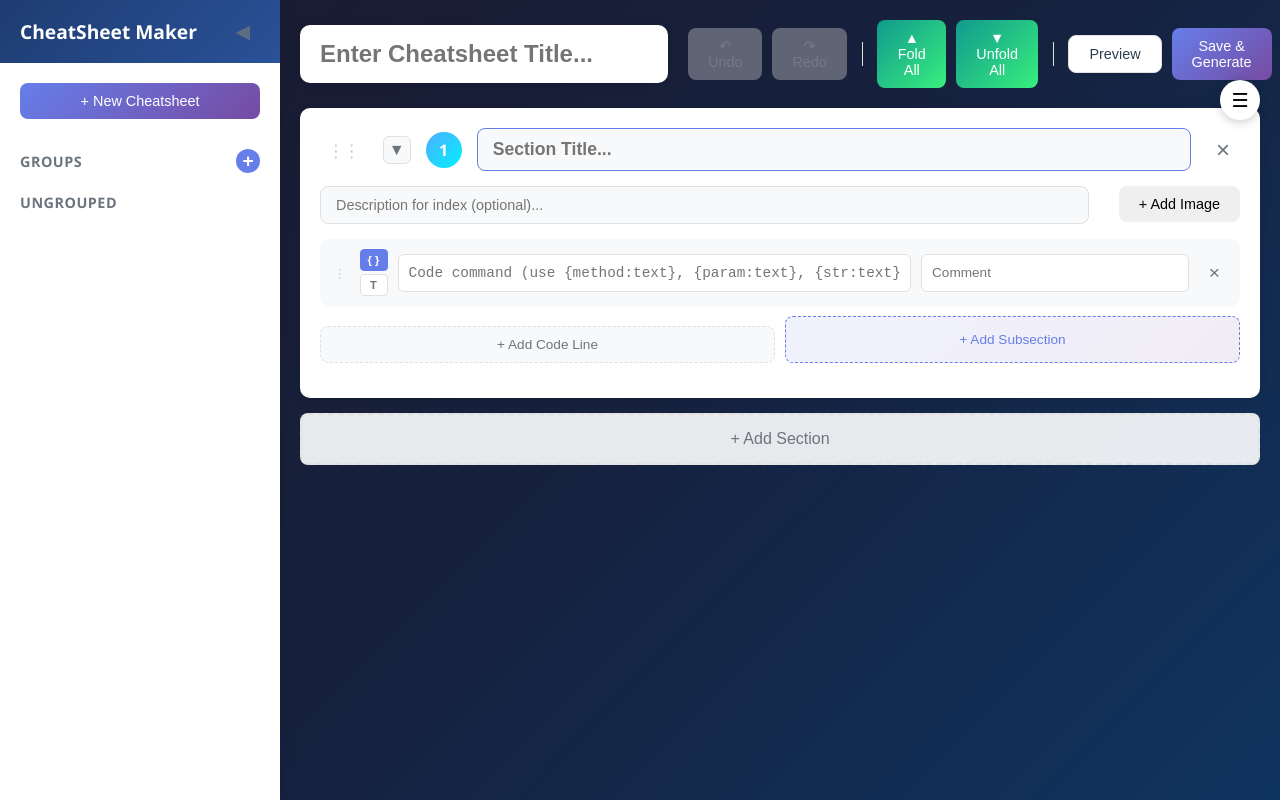
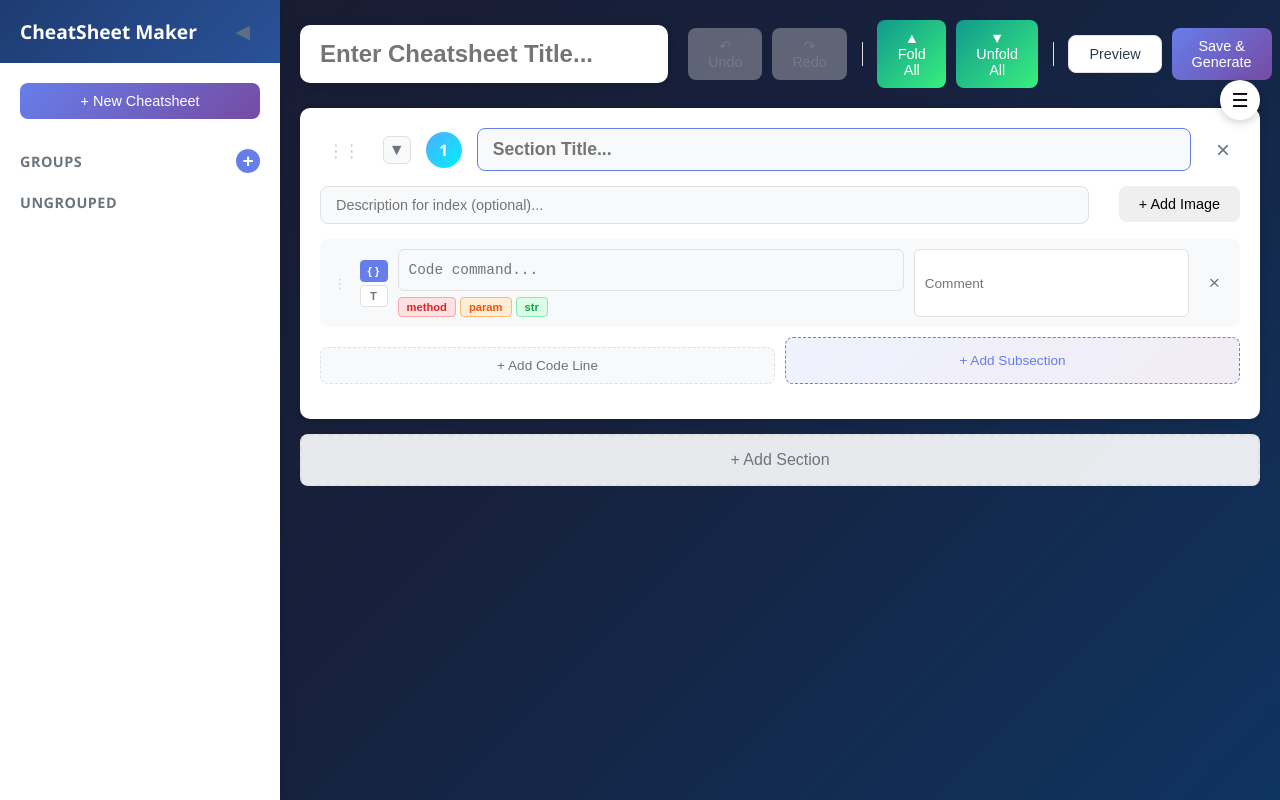
Before and after one commit to PabloGonzalezMartin/CheatSheetMaker, a Flask app: page / in a window 1280 px wide. Run offline with Flask 3, Linux system fonts and the light colour scheme.

Commit message:
(feature): Added bottoms for method, param and str

```diff
--- a/app.py
+++ b/app.py
@@ -1329,7 +1329,7 @@ def generate_html(data):
                 bottom: 0;
                 left: 0;
                 right: 0;
-                padding: 4px 10px !important;
+                padding: 1px 10px !important;
                 background: white !important;
                 border-top: 1px solid #ccc !important;
                 font-size: 0.6rem !important;
--- a/static/css/style.css
+++ b/static/css/style.css
@@ -767,7 +767,10 @@ body {
     border-radius: 6px;
     resize: vertical;
     min-height: 60px;
+    max-height: 300px;
     width: 100%;
+    line-height: 1.5;
+    overflow-y: auto;
 }
 
 .text-input:focus {
@@ -785,13 +788,155 @@ body {
     gap: 10px;
 }
 
-.command-input {
+/* Command Input Wrapper with Syntax Buttons */
+.command-input-wrapper {
     flex: 2;
+    display: flex;
+    flex-direction: column;
+    gap: 6px;
+}
+
+/* Command Editor - Contenteditable WYSIWYG editor */
+.command-editor {
+    width: 100%;
+    min-height: 38px;
+    max-height: 200px;
+    overflow-y: auto;
     font-family: 'Courier New', monospace;
     font-size: 0.9rem;
     padding: 10px;
     border: 1px solid var(--border-color);
     border-radius: 6px;
+    background: var(--bg-light);
+    color: #6c757d;
+    line-height: 1.4;
+    white-space: pre-wrap;
+    word-wrap: break-word;
+}
+
+.command-editor:focus {
+    outline: none;
+    border-color: var(--primary-color);
+}
+
+/* Placeholder for empty contenteditable */
+.command-editor:empty::before {
+    content: attr(data-placeholder);
+    color: var(--text-muted);
+    pointer-events: none;
+}
+
+.command-editor:focus:empty::before {
+    content: attr(data-placeholder);
+}
+
+/* Syntax highlighting colors - inline spans */
+.command-editor .hl-method {
+    color: #e74c3c;
+    font-weight: 500;
+}
+
+.command-editor .hl-param {
+    color: #f39c12;
+}
+
+.command-editor .hl-str {
+    color: #27ae60;
+}
+
+.command-editor .hl-comment {
+    color: #27ae60;
+    font-style: italic;
+}
+
+/* Syntax Buttons Container */
+.syntax-buttons {
+    display: flex;
+    gap: 4px;
+    flex-wrap: wrap;
+}
+
+/* Syntax Buttons */
+.syntax-btn {
+    padding: 3px 8px;
+    font-size: 0.7rem;
+    font-weight: 600;
+    border: 1px solid;
+    border-radius: 4px;
+    cursor: pointer;
+    transition: all 0.15s ease;
+    text-transform: lowercase;
+}
+
+.syntax-btn:hover {
+    transform: translateY(-1px);
+    box-shadow: 0 2px 4px rgba(0, 0, 0, 0.1);
+}
+
+.syntax-btn:active {
+    transform: translateY(0);
+}
+
+/* Method button (red) */
+.syntax-method {
+    background: #fee2e2;
+    border-color: #fca5a5;
+    color: #dc2626;
+}
+
+.syntax-method:hover,
+.syntax-method.active {
+    background: #fecaca;
+    border-color: #f87171;
+}
+
+.syntax-method.active {
+    box-shadow: 0 0 0 2px #dc2626;
+    transform: scale(1.05);
+}
+
+/* Parameter button (orange) */
+.syntax-param {
+    background: #ffedd5;
+    border-color: #fdba74;
+    color: #ea580c;
+}
+
+.syntax-param:hover,
+.syntax-param.active {
+    background: #fed7aa;
+    border-color: #fb923c;
+}
+
+.syntax-param.active {
+    box-shadow: 0 0 0 2px #ea580c;
+    transform: scale(1.05);
+}
+
+/* String button (green) */
+.syntax-str {
+    background: #dcfce7;
+    border-color: #86efac;
+    color: #16a34a;
+}
+
+.syntax-str:hover,
+.syntax-str.active {
+    background: #bbf7d0;
+    border-color: #4ade80;
+}
+
+.syntax-str.active {
+    box-shadow: 0 0 0 2px #16a34a;
+    transform: scale(1.05);
+}
+
+/* Comment button */
+.syntax-comment {
+    background: #f0fdf4;
+    border-color: #a7f3d0;
+    color: #059669;
+    font-family: 'Courier New', monospace;
 }
 
 .comment-input {
@@ -803,7 +948,6 @@ body {
     color: var(--text-muted);
 }
 
-.command-input:focus,
 .comment-input:focus {
     outline: none;
     border-color: var(--primary-color);
--- a/static/js/app.js
+++ b/static/js/app.js
@@ -87,6 +87,9 @@ function initializeApp() {
 
     // Setup drag and drop
     setTimeout(setupDragAndDrop, 200);
+
+    // Initialize auto-resize for textareas
+    initAutoResize();
 }
 
 /**
@@ -172,7 +175,8 @@ function handleKeyboardShortcuts(e) {
  * Handle input changes for undo/redo
  */
 function handleInputChange(e) {
-    if (e.target.matches('.title-input, .section-title-input, .subsection-title-input, .section-description-input, .command-input, .comment-input, .text-input, .image-width-input')) {
+    if (e.target.matches('.title-input, .section-title-input, .subsection-title-input, .section-description-input, .command-editor, .comment-input, .text-input, .image-width-input') ||
+        e.target.closest('.command-editor')) {
         saveToHistory();
     }
 }
@@ -287,6 +291,11 @@ function loadCheatsheetData(data) {
     } else {
         addSection();
     }
+
+    // Auto-resize text-input textareas after loading
+    requestAnimationFrame(() => {
+        document.querySelectorAll('.text-input').forEach(autoResizeTextarea);
+    });
 }
 
 /**
@@ -340,7 +349,9 @@ function loadCodeLine(container, line) {
 
         if (codeInputs) codeInputs.style.display = 'none';
         if (textInputs) textInputs.style.display = 'flex';
-        if (textInput) textInput.value = line.text || '';
+        if (textInput) {
+            textInput.value = line.text || '';
+        }
 
         codeBtns.forEach(btn => {
             if (btn.dataset.type === 'text') {
@@ -350,12 +361,25 @@ function loadCodeLine(container, line) {
             }
         });
     } else {
-        const commandInput = lineEl.querySelector('.command-input');
+        const commandEditor = lineEl.querySelector('.command-editor');
         const commentInput = lineEl.querySelector('.comment-input');
-        if (commandInput) commandInput.value = line.command || '';
+        if (commandEditor && line.command) {
+            // Convert syntax tags to HTML spans
+            commandEditor.innerHTML = syntaxToHtml(line.command);
+        }
         if (commentInput) commentInput.value = line.comment || '';
     }
     container.appendChild(lineEl);
+
+    // Auto-resize text-input AFTER element is in DOM
+    if (lineType === 'text') {
+        const textInput = lineEl.querySelector('.text-input');
+        if (textInput) {
+            requestAnimationFrame(() => {
+                autoResizeTextarea(textInput);
+            });
+        }
+    }
 }
 
 /**
@@ -695,10 +719,10 @@ function addCodeLine(button) {
     // Setup drag and drop for new line
     initDragDrop(newLine, 'code-line-editor');
 
-    // Focus on the command input
-    const commandInput = newLine.querySelector('.command-input');
-    if (commandInput) {
-        commandInput.focus();
+    // Focus on the command editor
+    const commandEditor = newLine.querySelector('.command-editor');
+    if (commandEditor) {
+        commandEditor.focus();
     }
 
     // Save to history for undo/redo
@@ -722,15 +746,263 @@ function removeCodeLine(button) {
         saveToHistory();
     } else {
         // Clear the inputs instead of removing the last line
-        const commandInput = line.querySelector('.command-input');
+        const commandEditor = line.querySelector('.command-editor');
         const commentInput = line.querySelector('.comment-input');
         const textInput = line.querySelector('.text-input');
 
-        if (commandInput) commandInput.value = '';
+        if (commandEditor) commandEditor.innerHTML = '';
         if (commentInput) commentInput.value = '';
         if (textInput) textInput.value = '';
 
         saveToHistory();
+    }
+}
+
+/**
+ * Insert a colored span at cursor position in contenteditable
+ */
+function insertSyntaxSpan(button, type) {
+    if (!validateButton(button)) return;
+
+    const wrapper = button.closest('.command-input-wrapper');
+    if (!wrapper) return;
+
+    const editor = wrapper.querySelector('.command-editor');
+    if (!editor) return;
+
+    // Focus the editor
+    editor.focus();
+
+    // Get current selection
+    const selection = window.getSelection();
+    const selectedText = selection.toString();
+
+    // Create the span element
+    const span = document.createElement('span');
+    span.className = `hl-${type}`;
+    span.setAttribute('data-syntax', type);
+
+    if (type === 'comment') {
+        span.textContent = selectedText ? `# ${selectedText}` : '# ';
+    } else {
+        span.textContent = selectedText || type;
+    }
+
+    // Insert the span
+    if (selection.rangeCount > 0) {
+        const range = selection.getRangeAt(0);
+
+        // Check if selection is within our editor
+        if (editor.contains(range.commonAncestorContainer) || editor === range.commonAncestorContainer) {
+            range.deleteContents();
+            range.insertNode(span);
+
+            // Move cursor after the span
+            range.setStartAfter(span);
+            range.setEndAfter(span);
+            selection.removeAllRanges();
+            selection.addRange(range);
+        } else {
+            // If not in editor, append to end
+            editor.appendChild(span);
+        }
+    } else {
+        editor.appendChild(span);
+    }
+
+    // If no text was selected, select the placeholder text
+    if (!selectedText && type !== 'comment') {
+        const range = document.createRange();
+        range.selectNodeContents(span);
+        selection.removeAllRanges();
+        selection.addRange(range);
+    }
+
+    // Save to history for undo/redo
+    saveToHistory();
+}
+
+/**
+ * Auto-resize textarea to fit content (for text-input only now)
+ */
+function autoResizeTextarea(textarea) {
+    if (!textarea) return;
+
+    // Reset height to auto to get the correct scrollHeight
+    textarea.style.height = 'auto';
+
+    // Set the height to scrollHeight, but respect min/max
+    const minHeight = 38;
+    const maxHeight = 200;
+    const newHeight = Math.min(Math.max(textarea.scrollHeight, minHeight), maxHeight);
+    textarea.style.height = newHeight + 'px';
+}
+
+/**
+ * Convert syntax tags to HTML spans for display
+ * {method:text} -> <span class="hl-method" data-syntax="method">text</span>
+ */
+function syntaxToHtml(text) {
+    if (!text) return '';
+
+    // Escape HTML first to prevent XSS (except our syntax tags)
+    let result = text;
+
+    // Replace {method:...} with highlighted span
+    result = result.replace(/\{method:([^}]+)\}/g, '<span class="hl-method" data-syntax="method">$1</span>');
+
+    // Replace {param:...} with highlighted span
+    result = result.replace(/\{param:([^}]+)\}/g, '<span class="hl-param" data-syntax="param">$1</span>');
+
+    // Replace {str:...} with highlighted span
+    result = result.replace(/\{str:([^}]+)\}/g, '<span class="hl-str" data-syntax="str">$1</span>');
+
+    // Highlight inline comments (# ...) - wrap in span
+    result = result.replace(/(^|\s)(#[^\n]*)$/gm, '$1<span class="hl-comment" data-syntax="comment">$2</span>');
+
+    return result;
+}
+
+/**
+ * Convert HTML spans back to syntax tags for storage
+ * <span class="hl-method" data-syntax="method">text</span> -> {method:text}
+ */
+function htmlToSyntax(editor) {
+    if (!editor) return '';
+
+    // Clone the editor to work with
+    const clone = editor.cloneNode(true);
+
+    // Process all syntax spans
+    clone.querySelectorAll('[data-syntax]').forEach(span => {
+        const type = span.getAttribute('data-syntax');
+        const text = span.textContent;
+
+        if (type === 'comment') {
+            // Comments just keep their text (already has #)
+            span.replaceWith(text);
+        } else {
+            // Wrap in syntax tags
+            span.replaceWith(`{${type}:${text}}`);
+        }
+    });
+
+    // Get the text content (preserves structure)
+    return clone.textContent || '';
+}
+
+/**
+ * Get plain text from command editor for copying
+ */
+function getEditorPlainText(editor) {
+    if (!editor) return '';
+    return editor.textContent || '';
+}
+
+/**
+ * Initialize auto-resize for all textareas
+ */
+function initAutoResize() {
+    // Add input event listener to auto-resize text-input textareas
+    document.addEventListener('input', function(e) {
+        if (e.target.matches('.text-input')) {
+            autoResizeTextarea(e.target);
+        }
+        // Track changes in command-editor for history
+        if (e.target.matches('.command-editor') || e.target.closest('.command-editor')) {
+            saveToHistory();
+        }
+    });
+
+    // Add selection change listener to highlight syntax buttons
+    document.addEventListener('selectionchange', updateSyntaxButtonHighlight);
+
+    // Handle space key to exit colored spans
+    document.addEventListener('keydown', function(e) {
+        if (e.key === ' ' || e.key === 'Spacebar') {
+            const editor = e.target.closest('.command-editor');
+            if (editor) {
+                const selection = window.getSelection();
+                if (selection.rangeCount > 0) {
+                    const range = selection.getRangeAt(0);
+                    const container = range.startContainer;
+
+                    // Check if we're inside a syntax span
+                    const syntaxSpan = container.nodeType === Node.TEXT_NODE
+                        ? container.parentElement.closest('[data-syntax]')
+                        : container.closest('[data-syntax]');
+
+                    if (syntaxSpan && syntaxSpan.parentElement === editor) {
+                        // Check if cursor is at the end of the span
+                        const isAtEnd = range.startOffset === (container.textContent || '').length;
+
+                        if (isAtEnd) {
+                            e.preventDefault();
+
+                            // Insert a space after the span as a text node
+                            const spaceNode = document.createTextNode('\u00A0'); // Non-breaking space that will be converted
+                            syntaxSpan.after(spaceNode);
+
+                            // Move cursor after the space
+                            range.setStartAfter(spaceNode);
+                            range.setEndAfter(spaceNode);
+                            selection.removeAllRanges();
+                            selection.addRange(range);
+
+                            // Replace with regular space
+                            spaceNode.textContent = ' ';
+
+                            saveToHistory();
+                        }
+                    }
+                }
+            }
+        }
+    });
+
+    // Initial resize for existing textareas
+    document.querySelectorAll('.text-input').forEach(autoResizeTextarea);
+}
+
+/**
+ * Update syntax button highlighting based on cursor position
+ */
+function updateSyntaxButtonHighlight() {
+    // Clear all active states first
+    document.querySelectorAll('.syntax-btn.active').forEach(btn => {
+        btn.classList.remove('active');
+    });
+
+    const selection = window.getSelection();
+    if (!selection.rangeCount) return;
+
+    const range = selection.getRangeAt(0);
+    const container = range.startContainer;
+
+    // Find the command-editor we're in
+    const editor = container.nodeType === Node.TEXT_NODE
+        ? container.parentElement.closest('.command-editor')
+        : container.closest('.command-editor');
+
+    if (!editor) return;
+
+    // Find the syntax span we're inside
+    const syntaxSpan = container.nodeType === Node.TEXT_NODE
+        ? container.parentElement.closest('[data-syntax]')
+        : container.closest('[data-syntax]');
+
+    if (!syntaxSpan) return;
+
+    const syntaxType = syntaxSpan.getAttribute('data-syntax');
+    if (!syntaxType) return;
+
+    // Find the corresponding button in the same code-line-editor
+    const codeLineEditor = editor.closest('.code-line-editor');
+    if (!codeLineEditor) return;
+
+    const syntaxBtn = codeLineEditor.querySelector(`.syntax-btn[data-syntax-type="${syntaxType}"]`);
+    if (syntaxBtn) {
+        syntaxBtn.classList.add('active');
     }
 }
 
@@ -970,9 +1242,9 @@ function collectEditorData() {
                     lines.push({ type: 'text', text: text });
                 }
             } else {
-                const commandInput = lineEl.querySelector('.command-input');
+                const commandEditor = lineEl.querySelector('.command-editor');
                 const commentInput = lineEl.querySelector('.comment-input');
-                const command = commandInput ? commandInput.value.trim() : '';
+                const command = commandEditor ? htmlToSyntax(commandEditor).trim() : '';
                 const comment = commentInput ? commentInput.value.trim() : '';
                 if (command || comment) {
                     lines.push({ type: 'code', command, comment });
@@ -1023,9 +1295,9 @@ function collectEditorData() {
                         subLines.push({ type: 'text', text: text });
                     }
                 } else {
-                    const commandInput = lineEl.querySelector('.command-input');
+                    const commandEditor = lineEl.querySelector('.command-editor');
                     const commentInput = lineEl.querySelector('.comment-input');
-                    const command = commandInput ? commandInput.value.trim() : '';
+                    const command = commandEditor ? htmlToSyntax(commandEditor).trim() : '';
                     const comment = commentInput ? commentInput.value.trim() : '';
                     if (command || comment) {
                         subLines.push({ type: 'code', command, comment });
@@ -1899,9 +2171,9 @@ function insertCodeLineBefore(button) {
     container.insertBefore(newLine, targetLine);
     initDragDrop(newLine, 'code-line-editor');
 
-    const commandInput = newLine.querySelector('.command-input');
-    if (commandInput) {
-        commandInput.focus();
+    const commandEditor = newLine.querySelector('.command-editor');
+    if (commandEditor) {
+        commandEditor.focus();
     }
 
     saveToHistory();
--- a/templates/index.html
+++ b/templates/index.html
@@ -203,7 +203,14 @@
                 <button type="button" class="type-btn" data-type="text" onclick="setLineType(this, 'text')" title="Text">T</button>
             </div>
             <div class="code-line-inputs code-inputs">
-                <input type="text" class="command-input" placeholder="Code command (use {method:text}, {param:text}, {str:text} for highlighting)">
+                <div class="command-input-wrapper">
+                    <div class="command-editor" contenteditable="true" spellcheck="false" data-placeholder="Code command..."></div>
+                    <div class="syntax-buttons">
+                        <button type="button" class="syntax-btn syntax-method" data-syntax-type="method" onclick="insertSyntaxSpan(this, 'method')" title="Insert method (red)">method</button>
+                        <button type="button" class="syntax-btn syntax-param" data-syntax-type="param" onclick="insertSyntaxSpan(this, 'param')" title="Insert parameter (orange)">param</button>
+                        <button type="button" class="syntax-btn syntax-str" data-syntax-type="str" onclick="insertSyntaxSpan(this, 'str')" title="Insert string (green)">str</button>
+                    </div>
+                </div>
                 <input type="text" class="comment-input" placeholder="Comment">
             </div>
             <div class="code-line-inputs text-inputs" style="display: none;">
```
